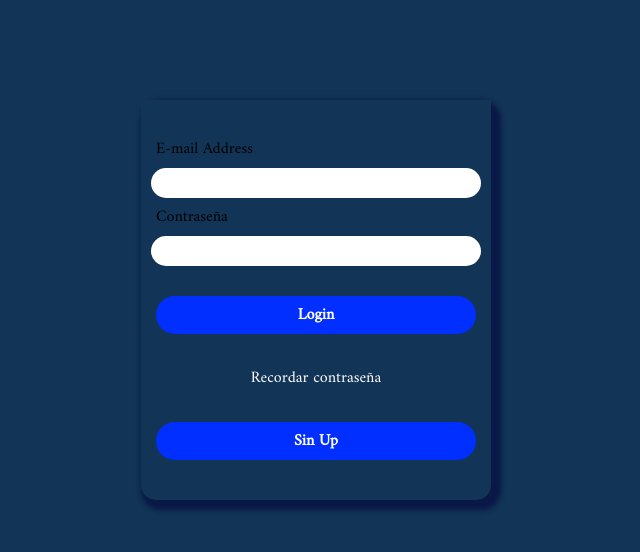
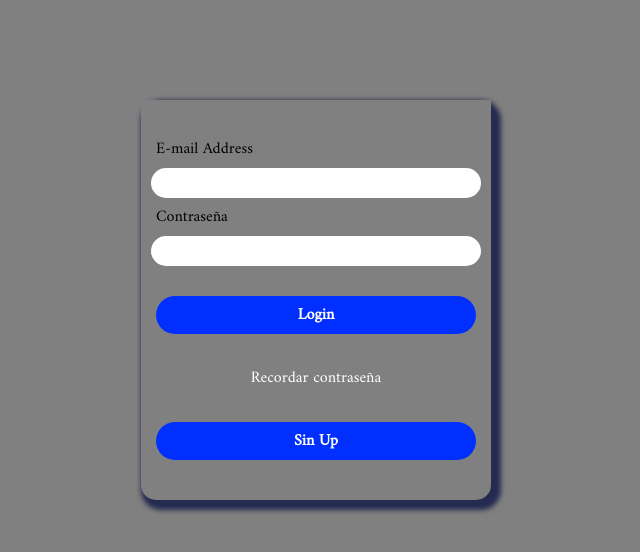
Before and after one commit to abelino747/Tienda, a plain HTML site: page 3_login.html in a window 1280 px wide. Shown: the whole page, without its empty margins (324-964 px from the left). Drawn offline with Linux system fonts and the light colour scheme.

Commit message:
cambio del fondo a gris

```diff
--- a/css/style.css
+++ b/css/style.css
@@ -18,7 +18,7 @@
 *{
     margin: 0;
     font-family: 'Amiri', serif;
-    background-color: var(--fondo);
+    background-color: grey;
 
 }
 h1, h2{
```
